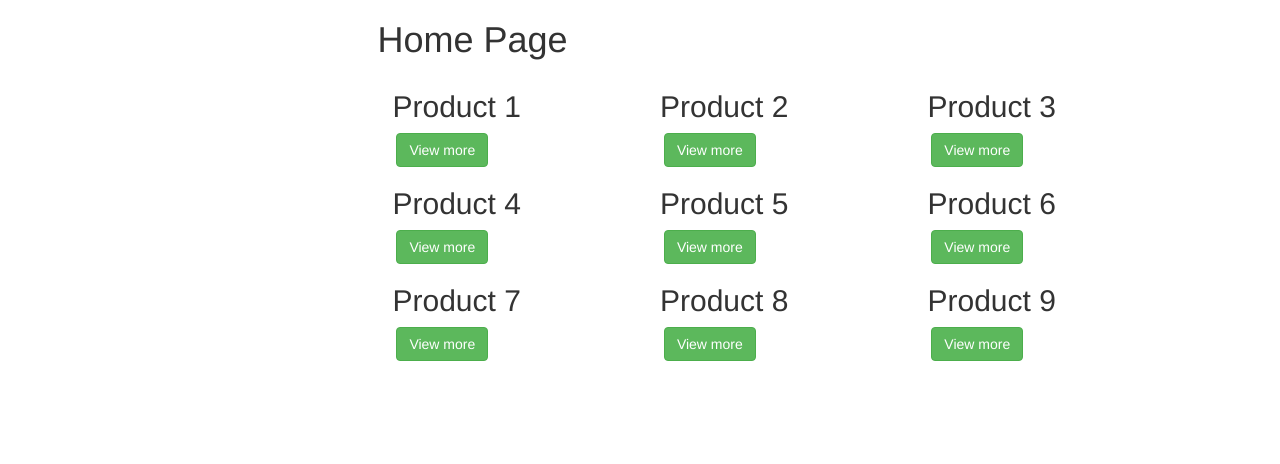
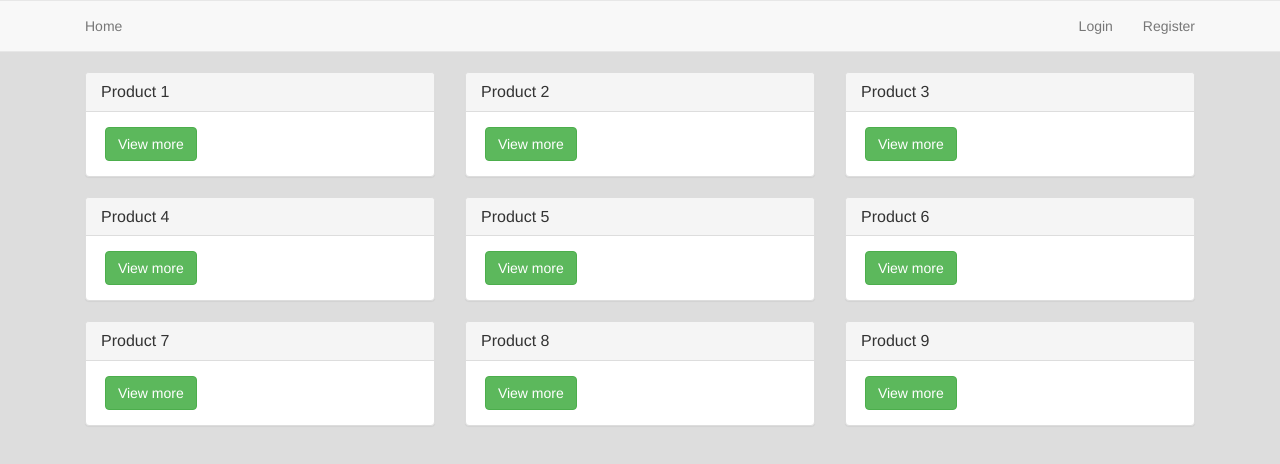
Before and after one commit to PacktPublishing/Hands-on-Microservices-with-Python, a Flask app: page / in a window 1280 px wide. Shown: the top 464 px of the page. Run offline with Flask 2, Linux system fonts and the light colour scheme; some libraries are stand-ins or nearby versions.

Commit message:
Adding styles

```diff
--- a/app/frontend/templates/base_col_1.html
+++ b/app/frontend/templates/base_col_1.html
@@ -1,9 +1,13 @@
 {% extends "bootstrap/base.html" %}
+{% block styles %}
+    {{ super() }}
+<link rel="stylesheet" href="{{ url_for('static', filename='css/main.css')}}">
+{% endblock %}
 {% block content %}
-    <div class="container">
-              <div class="col-md-12">
-                {% block pageContent %} {% endblock %}
-              </div>
-          </div>
+{% include 'nav_header.html' %}
+    <div class="container" id="outer-container">
+
+        {% block pageContent %} {% endblock %}
+
     </div>
 {% endblock %}
--- a/app/frontend/templates/base_col_2.html
+++ b/app/frontend/templates/base_col_2.html
@@ -1,5 +1,10 @@
 {% extends "bootstrap/base.html" %}
+{% block styles %}
+    {{ super() }}
+<link rel="stylesheet" href="{{ url_for('static', filename='css/main.css')}}">
+{% endblock %}
 {% block content %}
+{% include 'nav_header.html' %}
     <div class="container">
           <div class="col-md-12">
               <div class="col-md-3">
--- a/app/frontend/templates/home/index.html
+++ b/app/frontend/templates/home/index.html
@@ -1,15 +1,21 @@
-{% extends "base_col_2.html" %}
+{% extends "base_col_1.html" %}
 {% block title %}Home Page{% endblock %}
 
 {% block pageContent %}
 
-<h1>Home Page</h1>
 {% for product in products %}
     {% set url = "/product/" + product.slug %}
     <div class="col-md-4">
-      <h2>{{product.name}}</h2>
-      <img src="{{product.img}}" />
-      <a class="btn btn-success" href="{{url}}">View more</a>
+        <div class="panel panel-default">
+            <div class="panel-heading">
+                <h2 class="panel-title">{{product.name}}</h2>
+            </div>
+            <div class="panel-body">
+                <img src="{{product.img}}" />
+          <a class="btn btn-success" href="{{url}}">View more</a>
+            </div>
+        </div>
     </div>
     {% endfor %}
+    </div>
 {% endblock %}
--- /dev/null
+++ b/app/frontend/templates/nav_header.html
@@ -0,0 +1,13 @@
+<header class="row">
+    <nav class="navbar navbar-default">
+        <div class="container">
+            <ul class="nav navbar-nav">
+                <li><a href="/">Home</a></li>
+            </ul>
+            <ul class="nav navbar-nav pull-right">
+                <li><a href="/login">Login</a></li>
+                <li><a href="/register">Register</a></li>
+            </ul>
+        </div>
+    </nav>
+</header>
--- /dev/null
+++ b/app/static/css/main.css
@@ -0,0 +1,3 @@
+body{
+    background-color:#DDD;
+}
```
